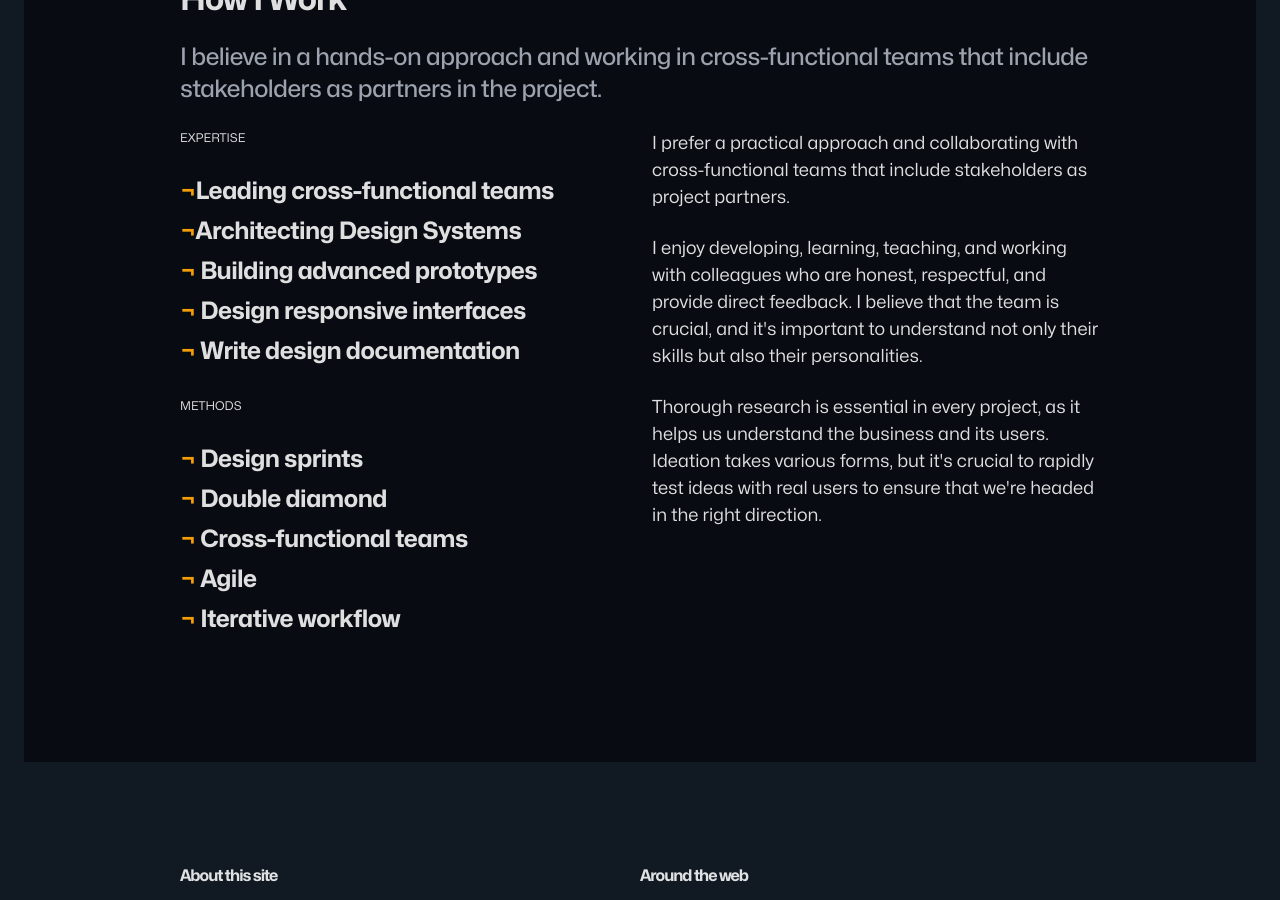
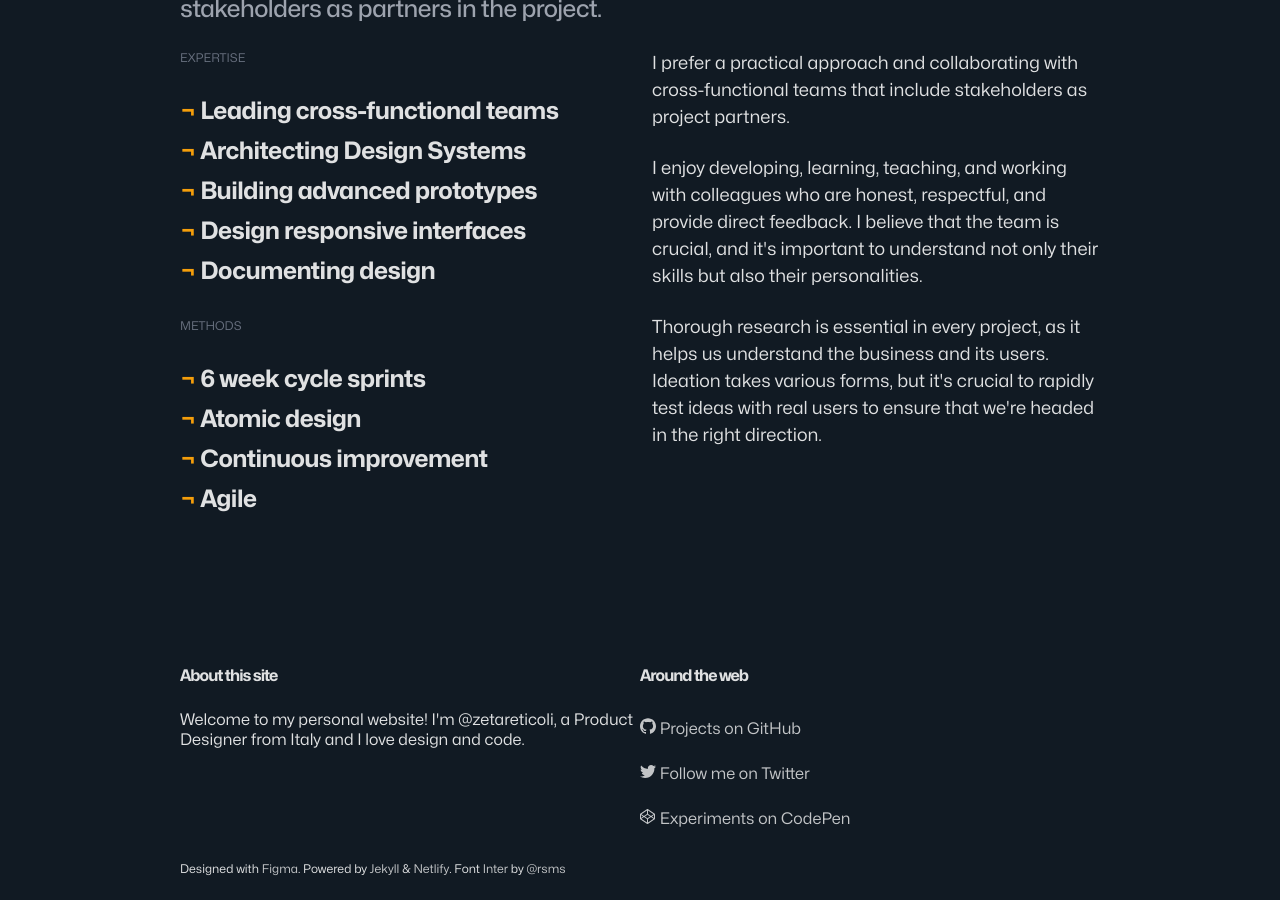
Before and after one commit to zetareticoli/fi, a Jekyll site: the page built from work.html, in a window 1280 px wide and 900 px high, scrolled down 1685 px. Built offline with Jekyll 4.4.1, drawn with Linux system fonts in a browser that asks for light colours.

Commit message:
Changed section

```diff
--- a/work.html
+++ b/work.html
@@ -41,7 +41,7 @@ lead: I am a designer with expertise in multiple disciplines. My focus is on cre
   </div>
 </section>
 
-<section class="spacing-sections spacing-sections-inset spacing-outer background-emphasis">
+<section class="spacing-sections">
   <div class="inner">
     <h2 class="headline-default">How I Work</h2>
     <p class="lead color-text-light">
@@ -49,23 +49,21 @@ lead: I am a designer with expertise in multiple disciplines. My focus is on cre
     </p>
     <div class="layout-aside-right">
       <article>
-        <h3 class="caption">Expertise</h3>
+        <h3 class="caption color-text-weak">Expertise</h3>
         <ul class="list-none">
-          <li class="headline-secondary mb-s"><span class="color-text-primary">¬</span>Leading cross-functional teams</li>
-          <li class="headline-secondary mb-s"><span class="color-text-primary">¬</span>Architecting Design Systems</li>
+          <li class="headline-secondary mb-s"><span class="color-text-primary">¬</span> Leading cross-functional teams</li>
+          <li class="headline-secondary mb-s"><span class="color-text-primary">¬</span> Architecting Design Systems</li>
           <li class="headline-secondary mb-s"><span class="color-text-primary">¬</span> Building advanced prototypes</li>
           <li class="headline-secondary mb-s"><span class="color-text-primary">¬</span> Design responsive interfaces</li>
-          <li class="headline-secondary mb-s"><span class="color-text-primary">¬</span> Write design documentation</li>
+          <li class="headline-secondary mb-s"><span class="color-text-primary">¬</span> Documenting design</li>
         </ul>
-        <h3 class="caption">Methods</h3>
+        <h3 class="caption color-text-weak">Methods</h3>
         <ul class="list-none mb-xl">
-          <li class="headline-secondary mb-s"><span class="color-text-primary">¬</span> Design sprints</li>
-          <li class="headline-secondary mb-s"><span class="color-text-primary">¬</span> Double diamond</li>
-          <li class="headline-secondary mb-s"><span class="color-text-primary">¬</span> Cross-functional teams</li>
+          <li class="headline-secondary mb-s"><span class="color-text-primary">¬</span> 6 week cycle sprints</li>
+          <li class="headline-secondary mb-s"><span class="color-text-primary">¬</span> Atomic design</li>
+          <li class="headline-secondary mb-s"><span class="color-text-primary">¬</span> Continuous improvement</li>
           <li class="headline-secondary mb-s"><span class="color-text-primary">¬</span> Agile</li>
-          <li class="headline-secondary mb-s"><span class="color-text-primary">¬</span> Iterative workflow</li>
         </ul>
-
       </article>
       <article>
 
```
